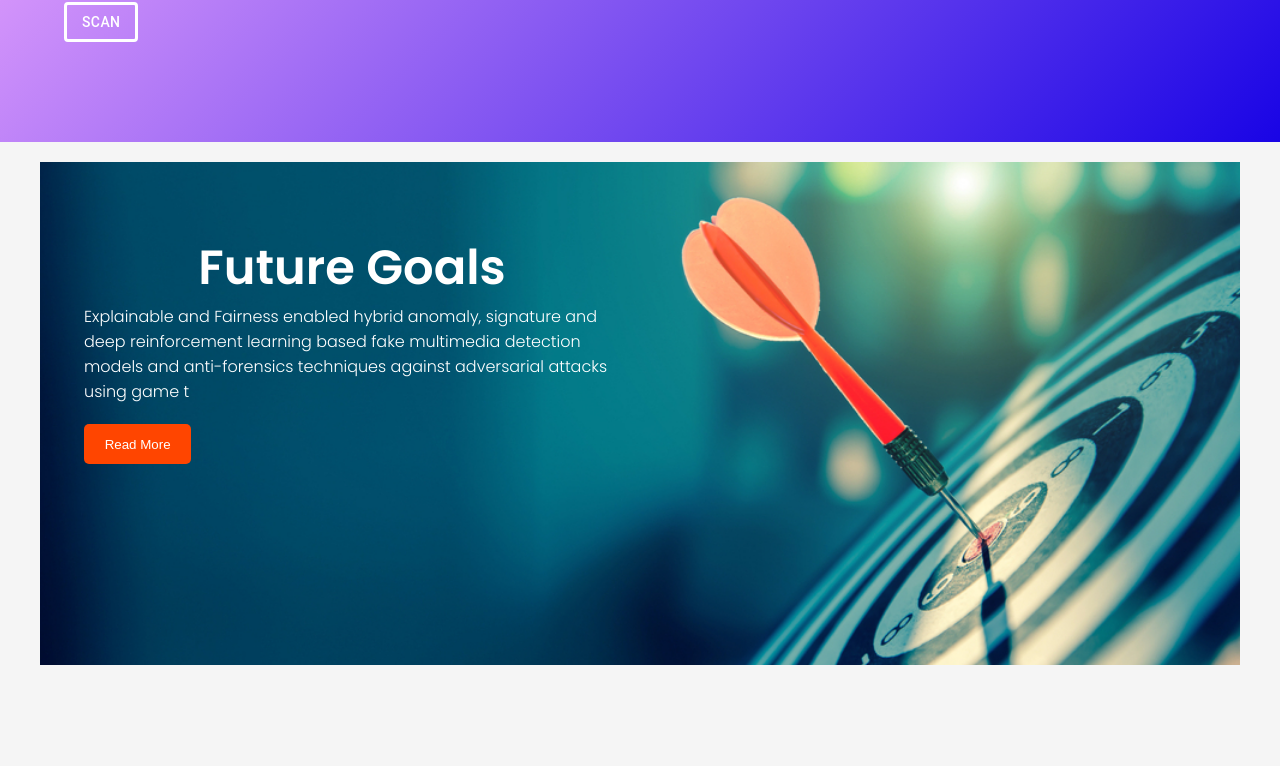
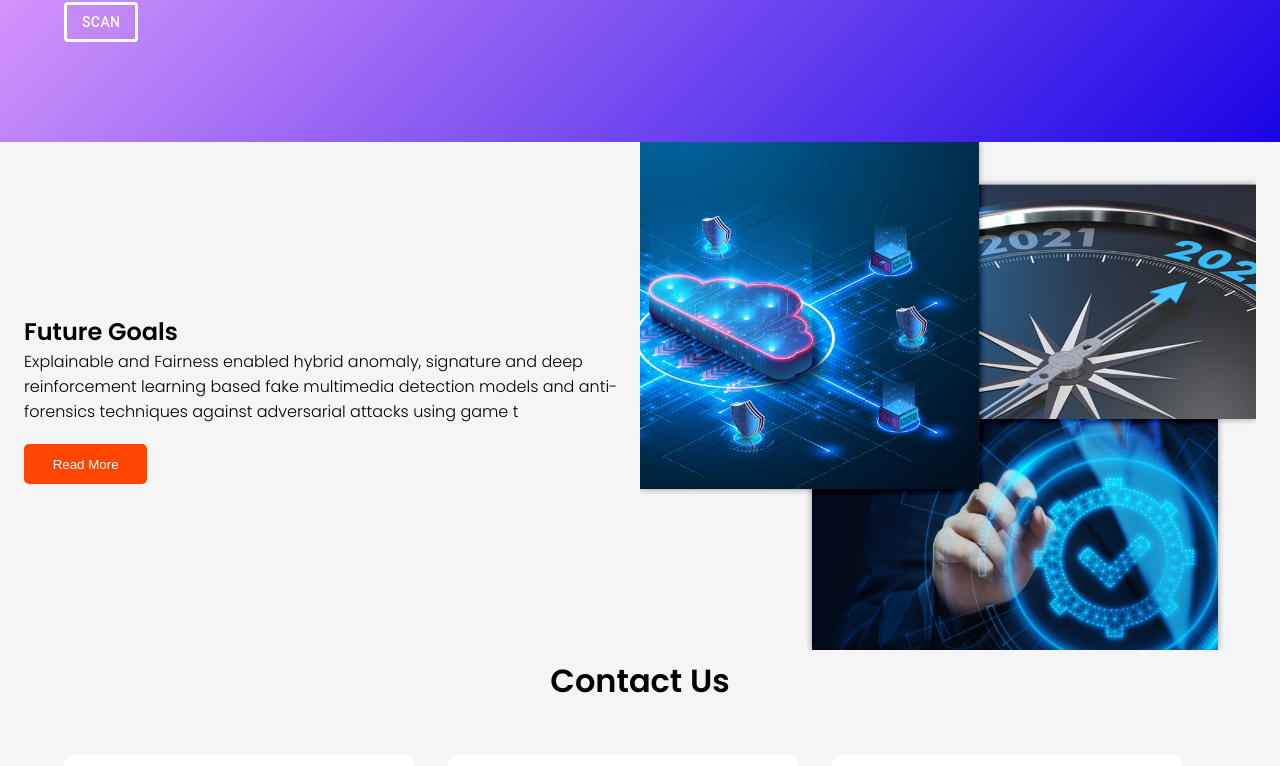
Before and after one commit to MariaAsiif/scan-project, a React (Create React App) app: page / in a window 1280 px wide. Shown: the part 1571-2337 px from the top of the page. Built offline with nearby package versions, Linux system fonts and the light colour scheme.

Commit message:
add golas pic and make into two columns

```diff
--- a/src/components/Home.jsx
+++ b/src/components/Home.jsx
@@ -10,6 +10,8 @@ import Instagram from "@mui/icons-material/Instagram";
 import Twitter from "@mui/icons-material/Twitter";
 import './home.css'
 import ReadMore from "./readmore";
+import Box from '@mui/material/Box';
+import goalsPic from "../static/media/goals_pic.png"
 export default function Home() {
   return (
     <>
@@ -106,8 +108,32 @@ export default function Home() {
         </Grid>
       </Container>
       <ScannerSection />
-      <Container id="goals" className="feature" sx={{ paddingBlock: "50px" }}>
-        <div className="goals_heading">
+      <Container maxWidth={false} id="goals"    >
+        <Grid container   >
+          <Grid item md={6} sx={{ display: "flex", alignItems: "center", justifyContent: "center", }}   >
+            <Box>
+              <h2> Future Goals</h2>
+              <ReadMore>
+                Explainable and Fairness enabled hybrid anomaly, signature and deep reinforcement learning based
+                fake multimedia detection models and anti-forensics techniques against adversarial attacks
+                using game theory on these developed models. Personalized, privacy-preserved based decision
+                support system to predict neurological disorders and conditions such as subarachnoid hemorrhage
+                and ischemic stroke by using federated, knowledge-infused learning, and deep learning models.
+                Develop secure, voice-controlled, explainable AI-based decision support systems for
+                cyberphysical system (CPS) by designing
+              </ReadMore>
+            </Box>
+
+
+          </Grid>
+          <Grid item md={6}  >
+            <Box>
+              <img style={{ width: "100%" }} src={goalsPic} />
+            </Box>
+          </Grid>
+        </Grid>
+
+        {/* <div className="goals_heading">
           <h2> Future Goals</h2>
           <ReadMore>
             Explainable and Fairness enabled hybrid anomaly, signature and deep reinforcement learning based
@@ -118,7 +144,7 @@ export default function Home() {
             Develop secure, voice-controlled, explainable AI-based decision support systems for
             cyberphysical system (CPS) by designing
           </ReadMore>
-        </div>
+        </div> */}
       </Container>
       <ContactUs />
       <Container>
```
Also changed, not shown: src/static/media/goals_pic.png (added).
